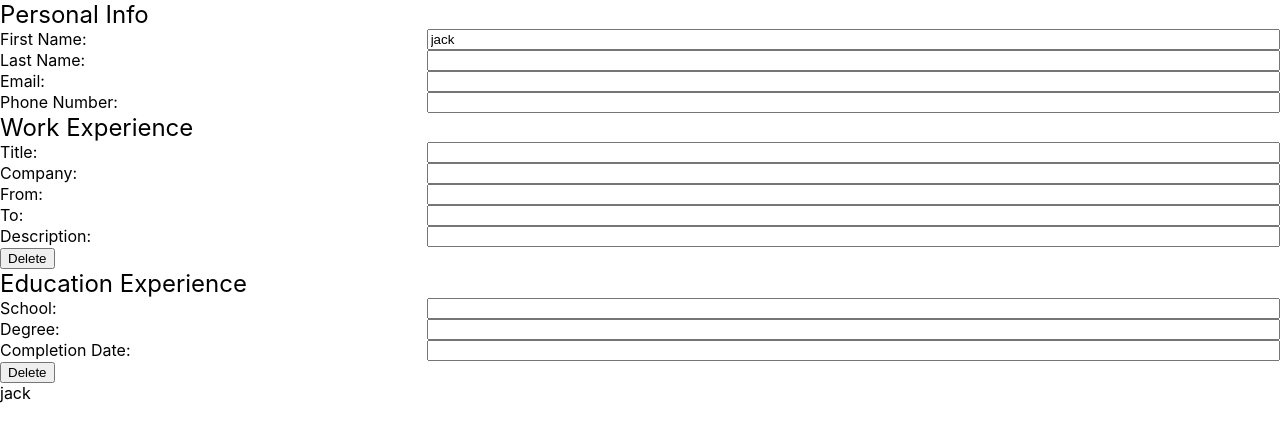
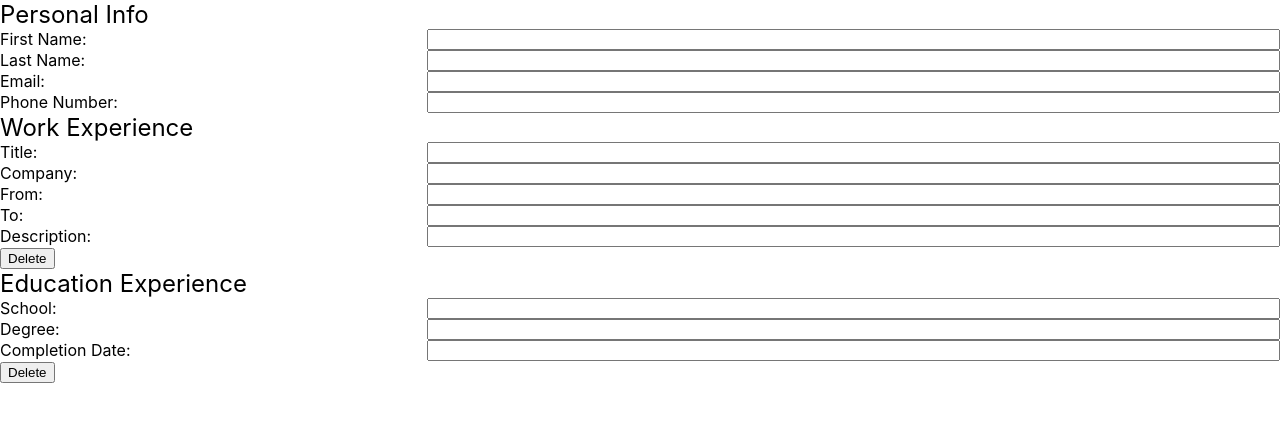
Before and after one commit to JackAgtual/cv-application, a React (Create React App) app: page / in a window 1280 px wide. Shown: the top 442 px of the page. Built offline with nearby package versions, Linux system fonts and the light colour scheme.

Commit message:
Handling state changes for personal info

```diff
--- a/package.json
+++ b/package.json
@@ -6,6 +6,7 @@
     "@testing-library/jest-dom": "^5.16.5",
     "@testing-library/react": "^13.4.0",
     "@testing-library/user-event": "^13.5.0",
+    "lodash": "^4.17.21",
     "react": "^18.2.0",
     "react-dom": "^18.2.0",
     "react-scripts": "5.0.1",
--- a/src/App.js
+++ b/src/App.js
@@ -1,6 +1,7 @@
 import React, { Component } from "react"
 import './App.css';
 import InputForm from './components/InputForm';
+import _ from 'lodash'
 
 export default class App extends Component {
   constructor() {
@@ -8,29 +9,27 @@ export default class App extends Component {
 
     this.state = {
       personalInfo: {
-        firstName: 'jack',
+        firstName: '',
         lastName: '',
         email: '',
         phoneNumber: ''
       }
     }
 
-    this.handleChange = this.handleChange.bind(this)
+    this.handlePersonalInfoChange = this.handlePersonalInfoChange.bind(this)
   }
 
-  handleChange(e) {
-    this.setState({
-      personalInfo: {
-        firstName: e.target.value
-      }
-    })
+  handlePersonalInfoChange(e, prop) {
+    const newState = _.cloneDeep(this.state)
+    newState.personalInfo[prop] = e.target.value
+    this.setState(newState)
   }
 
   render() {
     const { personalInfo } = this.state
     return (
       <div className="App" >
-        <InputForm personalInfo={personalInfo} handleChange={this.handleChange} />
+        <InputForm personalInfo={personalInfo} handleChange={this.handlePersonalInfoChange} />
         <div>{personalInfo.firstName}</div>
         <div>{personalInfo.lastName}</div>
         <div>{personalInfo.email}</div>
--- a/src/components/PersonalInfoForm.js
+++ b/src/components/PersonalInfoForm.js
@@ -14,14 +14,29 @@ export default class PersonalInfoForm extends Component {
                     type="text"
                     id="firstName"
                     value={personalInfo.firstName}
-                    onChange={handleChange}
+                    onChange={(e) => handleChange(e, 'firstName')}
                 />
                 <label htmlFor="lastName">Last Name:</label>
-                <input type="text" id="lastName" value={personalInfo.lastName}></input>
+                <input
+                    type="text"
+                    id="lastName"
+                    value={personalInfo.lastName}
+                    onChange={(e) => handleChange(e, 'lastName')}
+                />
                 <label htmlFor="email">Email:</label>
-                <input type="email" id="email" value={personalInfo.email}></input>
+                <input
+                    type="email"
+                    id="email"
+                    value={personalInfo.email}
+                    onChange={(e) => handleChange(e, 'email')}
+                />
                 <label htmlFor="phoneNumber">Phone Number:</label>
-                <input type="tel" id="phoneNumber" value={personalInfo.phoneNumber}></input>
+                <input
+                    type="tel"
+                    id="phoneNumber"
+                    value={personalInfo.phoneNumber}
+                    onChange={(e) => handleChange(e, 'phoneNumber')}
+                />
             </form>
         )
     }
```
Also changed, not shown: 1 other file (tests, documents, lock files or other folders).
